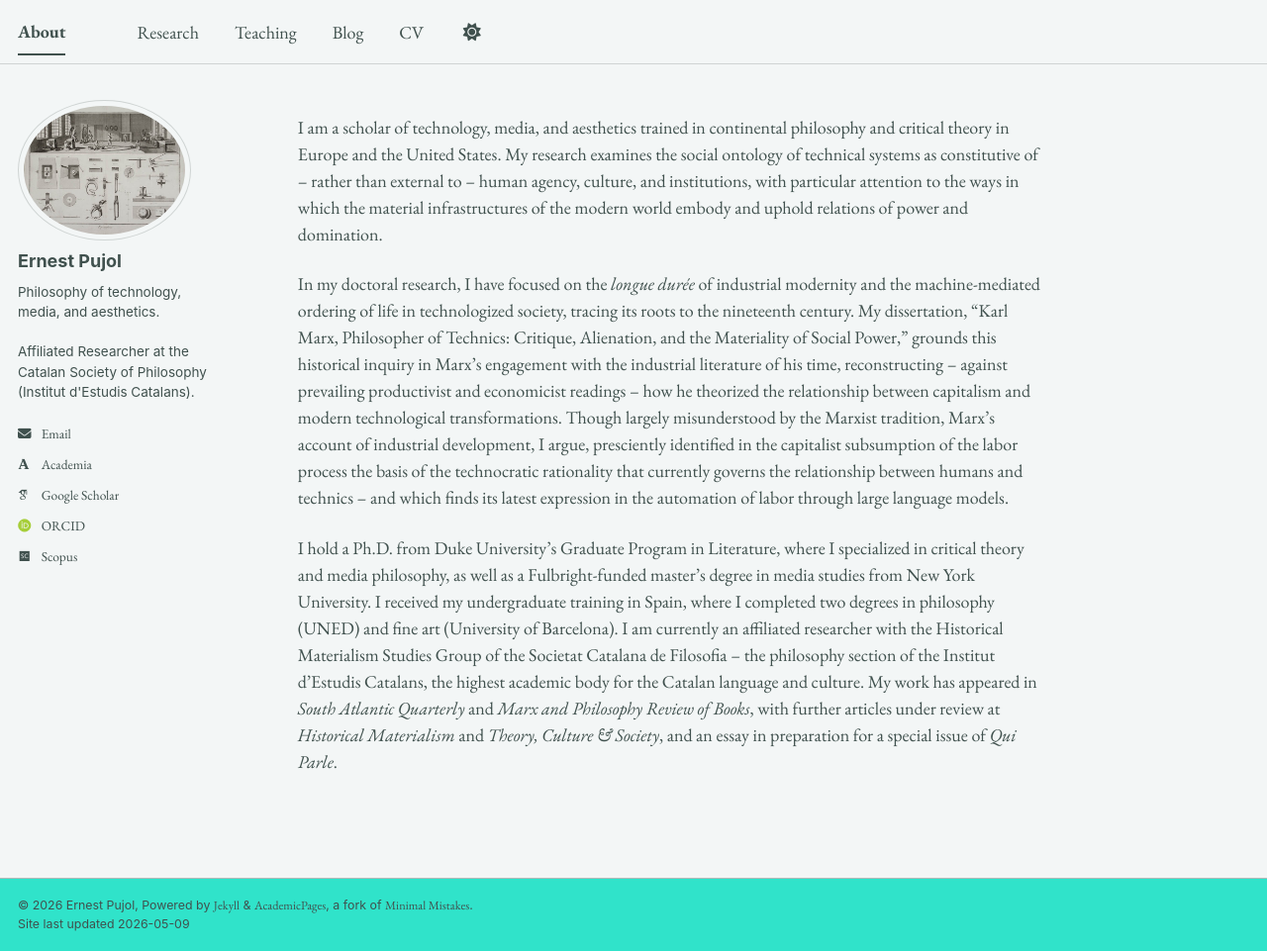
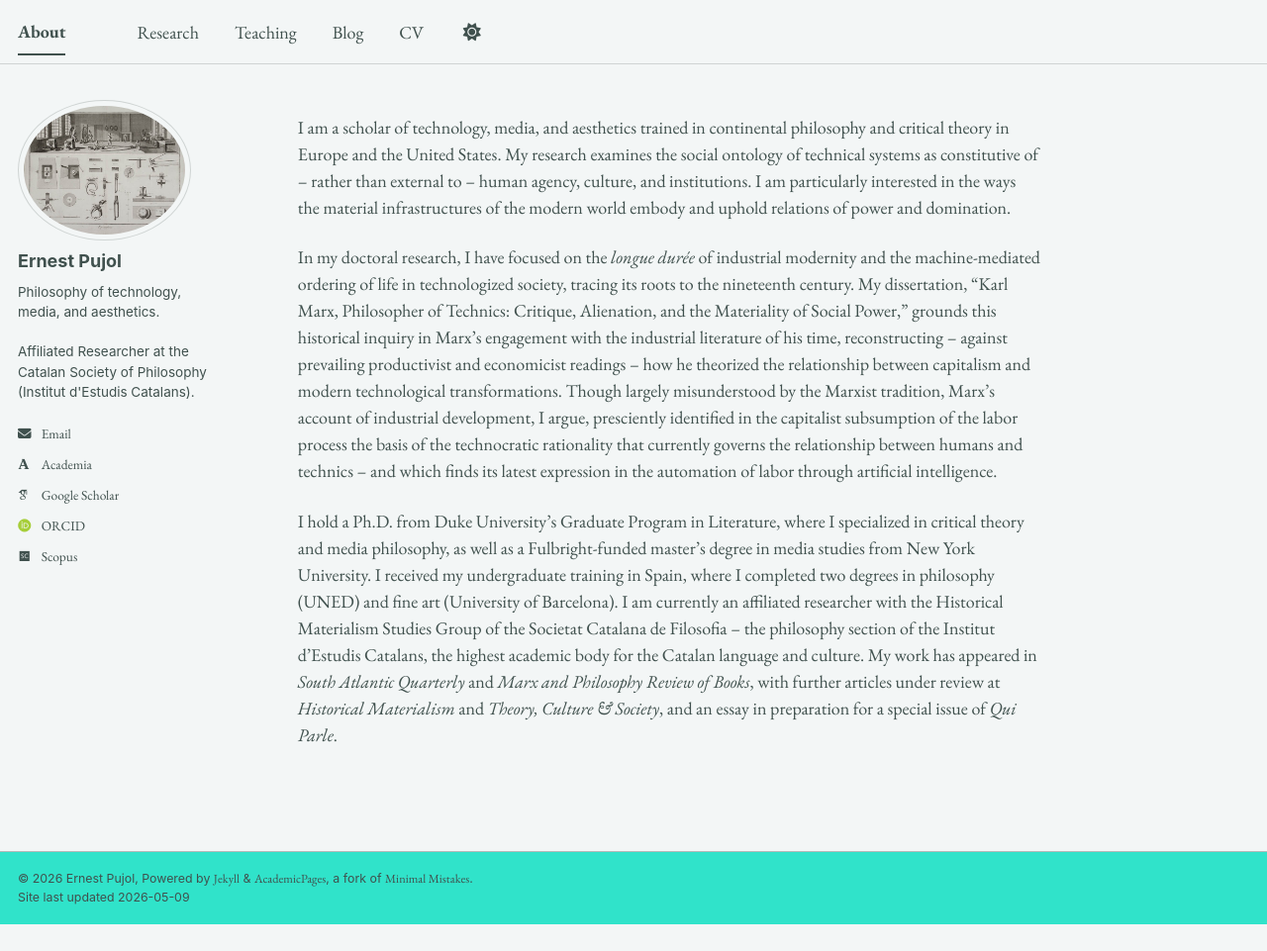
Before and after one commit to epujol90/epujol90.github.io, a Jekyll site: the page built from _pages/about.md, in a window 1280 px wide and 961 px high. Shown: the whole window at 99% size. Built offline with Jekyll 4.4.1, drawn with Linux system fonts in a browser that asks for light colours; some web fonts are replaced; a script bundle is joined from its source files by our own code; library files that are not in the unit come from our copies.

Commit message:
Update about.md

```diff
--- a/_pages/about.md
+++ b/_pages/about.md
@@ -6,8 +6,8 @@ redirect_from:
   - /about/
   - /about.html
 ---
-I am a scholar of technology, media, and aesthetics trained in continental philosophy and critical theory in Europe and the United States. My research examines the social ontology of technical systems as constitutive of -- rather than external to -- human agency, culture, and institutions, with particular attention to the ways in which the material infrastructures of the modern world embody and uphold relations of power and domination.
+I am a scholar of technology, media, and aesthetics trained in continental philosophy and critical theory in Europe and the United States. My research examines the social ontology of technical systems as constitutive of -- rather than external to -- human agency, culture, and institutions. I am particularly interested in the ways the material infrastructures of the modern world embody and uphold relations of power and domination.
 
-In my doctoral research, I have focused on the _longue durée_ of industrial modernity and the machine-mediated ordering of life in technologized society, tracing its roots to the nineteenth century. My dissertation, “Karl Marx, Philosopher of Technics: Critique, Alienation, and the Materiality of Social Power,” grounds this historical inquiry in Marx’s engagement with the industrial literature of his time, reconstructing -- against prevailing productivist and economicist readings -- how he theorized the relationship between capitalism and modern technological transformations. Though largely misunderstood by the Marxist tradition, Marx’s account of industrial development, I argue, presciently identified in the capitalist subsumption of the labor process the basis of the technocratic rationality that currently governs the relationship between humans and technics -- and which finds its latest expression in the automation of labor through large language models.
+In my doctoral research, I have focused on the _longue durée_ of industrial modernity and the machine-mediated ordering of life in technologized society, tracing its roots to the nineteenth century. My dissertation, “Karl Marx, Philosopher of Technics: Critique, Alienation, and the Materiality of Social Power,” grounds this historical inquiry in Marx’s engagement with the industrial literature of his time, reconstructing -- against prevailing productivist and economicist readings -- how he theorized the relationship between capitalism and modern technological transformations. Though largely misunderstood by the Marxist tradition, Marx’s account of industrial development, I argue, presciently identified in the capitalist subsumption of the labor process the basis of the technocratic rationality that currently governs the relationship between humans and technics -- and which finds its latest expression in the automation of labor through artificial intelligence.
 
 I hold a Ph.D. from Duke University’s Graduate Program in Literature, where I specialized in critical theory and media philosophy, as well as a Fulbright-funded master’s degree in media studies from New York University. I received my undergraduate training in Spain, where I completed two degrees in philosophy (UNED) and fine art (University of Barcelona). I am currently an affiliated researcher with the Historical Materialism Studies Group of the Societat Catalana de Filosofia -- the philosophy section of the Institut d’Estudis Catalans, the highest academic body for the Catalan language and culture. My work has appeared in _South Atlantic Quarterly_ and _Marx and Philosophy Review of Books_, with further articles under review at _Historical Materialism_ and _Theory, Culture & Society_, and an essay in preparation for a special issue of _Qui Parle_.
```
